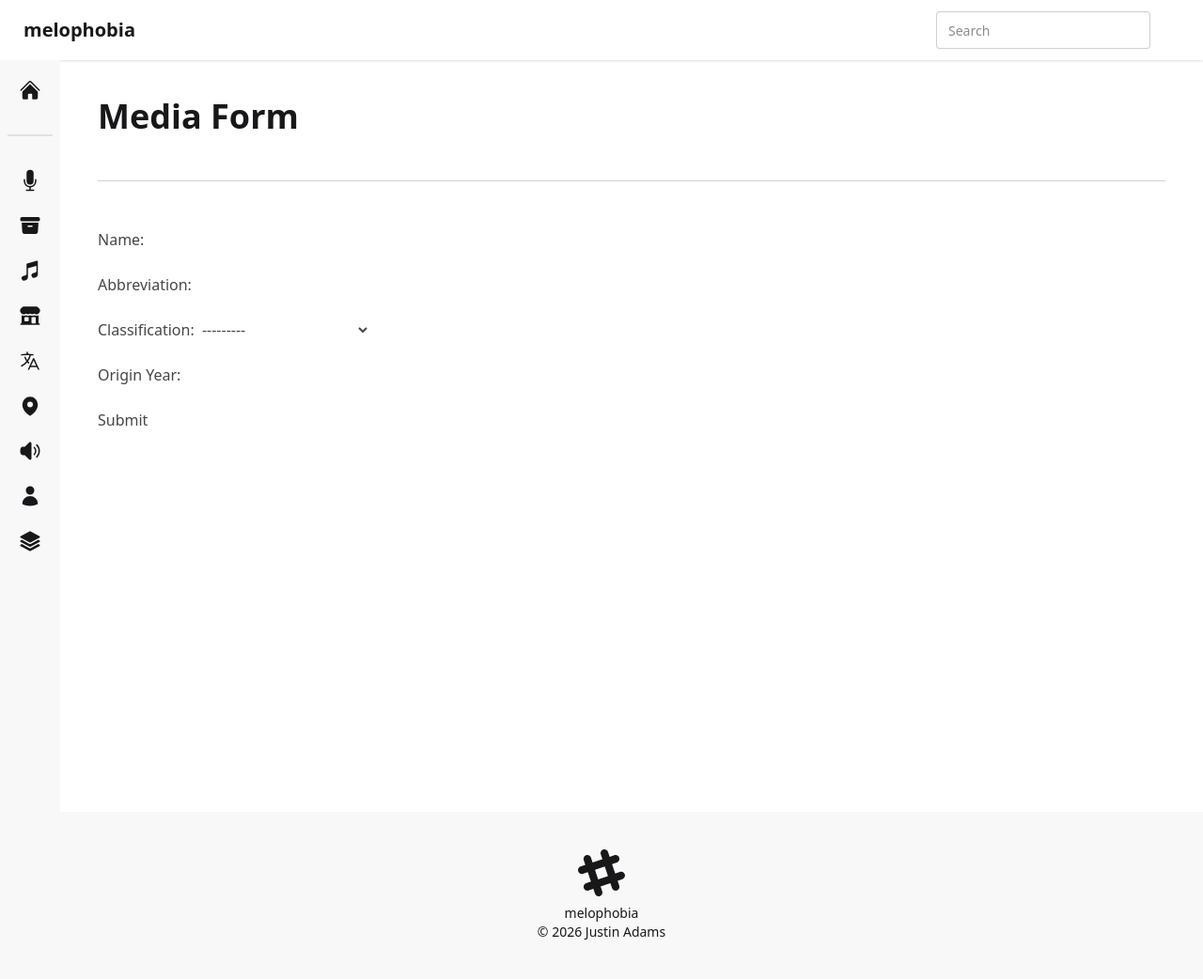
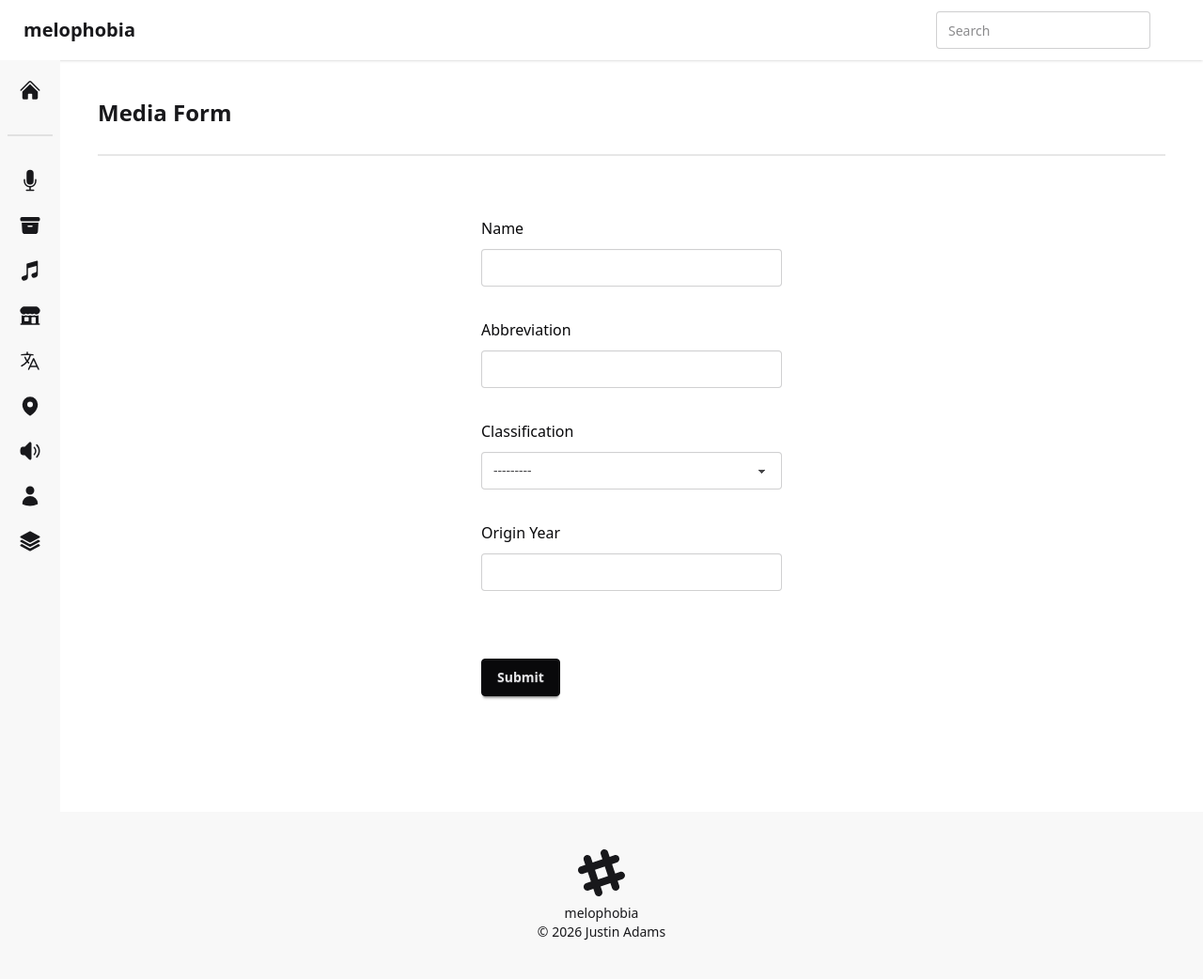
Before and after one commit to JRAdams97/melophobia, a Django app: template melophobia/templates/media/form.html in a window 1280 px wide. Shown: the whole page at 94% size. Run offline with Django 5.2, Linux system fonts and the light colour scheme; the template is opened without the code that fills it: values that come from a table or form of the project are taken from there, others are empty; style sheets or scripts are compiled from the project's sources.

Commit message:
Style Media form template
- add custom form templating
- add buttons to 'media_list' view that link to the 'media/add' and 'media/edit/<pk>' urls
- add pending migrations (one of which allows blank Media.abbreviation values)

```diff
--- a/melophobia/main/models.py
+++ b/melophobia/main/models.py
@@ -124,7 +124,7 @@ class Location(models.Model):
 
 class Media(models.Model):
     name = models.CharField(db_index=True, max_length=100)
-    abbreviation = models.CharField(max_length=30)
+    abbreviation = models.CharField(max_length=30, blank=True, null=True)
     classification = models.CharField(choices=MediaClass)
     origin_year = models.IntegerField(blank=True, null=True)
 
--- a/melophobia/templates/media/form.html
+++ b/melophobia/templates/media/form.html
@@ -2,13 +2,95 @@
 {% block content %}
 
 <div>
-    <h1>Media Form</h1>
-    <hr/>
-    <form method="POST">
-        {% csrf_token %}
-        {{ form.as_p }}
-        <button type="submit">Submit</button>
-    </form>
+    <h1 class="font-title text-2xl font-bold">Media Form</h1>
+    <div class="divider"></div>
+    <div class="flex items-center justify-center">
+        <form method="POST">
+            <div class="space-y-12">
+                {% csrf_token %}
+                <div class="mt-10 grid grid-cols-1 gap-x-6 gap-y-8 w-80">
+                    <!-- Name field -->
+                    <label class="form-control w-full max-w-xs">
+                        <div class="label">
+                            <span class="label-text text-neutral">{{ form.name.label }}</span>
+                        </div>
+                        <input class="input input-bordered mt-2" type="text" name="name"
+                               value="{{ form.name.value|default:'' }}"/>
+
+                        {% if form.name.errors %}
+
+                        <div class="label">
+                            <span class="label-text-alt text-error text-xs">{{ form.name.errors }}</span>
+                        </div>
+
+                        {% endif %}
+
+                    </label>
+                    <!-- Abbreviation field -->
+                    <label class="form-control w-full max-w-xs">
+                        <div class="label">
+                            <span class="label-text text-neutral">{{ form.abbreviation.label }}</span>
+                        </div>
+                        <input class="input input-bordered mt-2" type="text" name="abbreviation"
+                               value="{{ form.abbreviation.value|default:'' }}"/>
+
+                        {% if form.abbreviation.errors %}
+
+                        <div class="label">
+                            <span class="label-text-alt text-error text-xs">{{ form.abbreviation.errors }}</span>
+                        </div>
+
+                        {% endif %}
+
+                    </label>
+                    <!-- Classification field -->
+                    <label class="form-control w-full max-w-xs">
+                        <div class="label">
+                            <span class="label-text text-neutral">{{ form.classification.label }}</span>
+                        </div>
+                        <select class="select select-bordered w-full mt-2" name="classification">
+
+                            {% for value, label in form.classification.field.choices %}
+
+                            <option value="{{ value }}"
+                                    {% if value == form.classification.value %}selected {% endif %}>{{ label }}</option>
+
+                            {% endfor %}
+
+                        </select>
+
+                        {% if form.classification.errors %}
+
+                        <div class="label">
+                            <span class="label-text-alt text-error text-xs">{{ form.classification.errors }}</span>
+                        </div>
+
+                        {% endif %}
+
+                    </label>
+                    <!-- Origin Year field -->
+                    <label class="form-control w-full max-w-xs">
+                        <div class="label">
+                            <span class="label-text text-neutral">{{ form.origin_year.label }}</span>
+                        </div>
+                        <input class="input input-bordered mt-2" type="text" name="origin_year"
+                               value="{{ form.origin_year.value|default:'' }}"/>
+
+                        {% if form.origin_year.errors %}
+
+                        <div class="label">
+                            <span class="label-text-alt text-error text-xs">{{ form.origin_year.errors }}</span>
+                        </div>
+
+                        {% endif %}
+
+                    </label>
+                </div>
+                <button class="btn btn-neutral mt-6" type="submit">Submit</button>
+            </div>
+        </form>
+    </div>
 </div>
 
+
 {% endblock %}
```
Also changed, not shown: melophobia/templates/media/list.html (+8 -2 lines), melophobia/main/migrations/0021_alter_artist_formation_location_alter_artist_genres_and_more.py (added).
